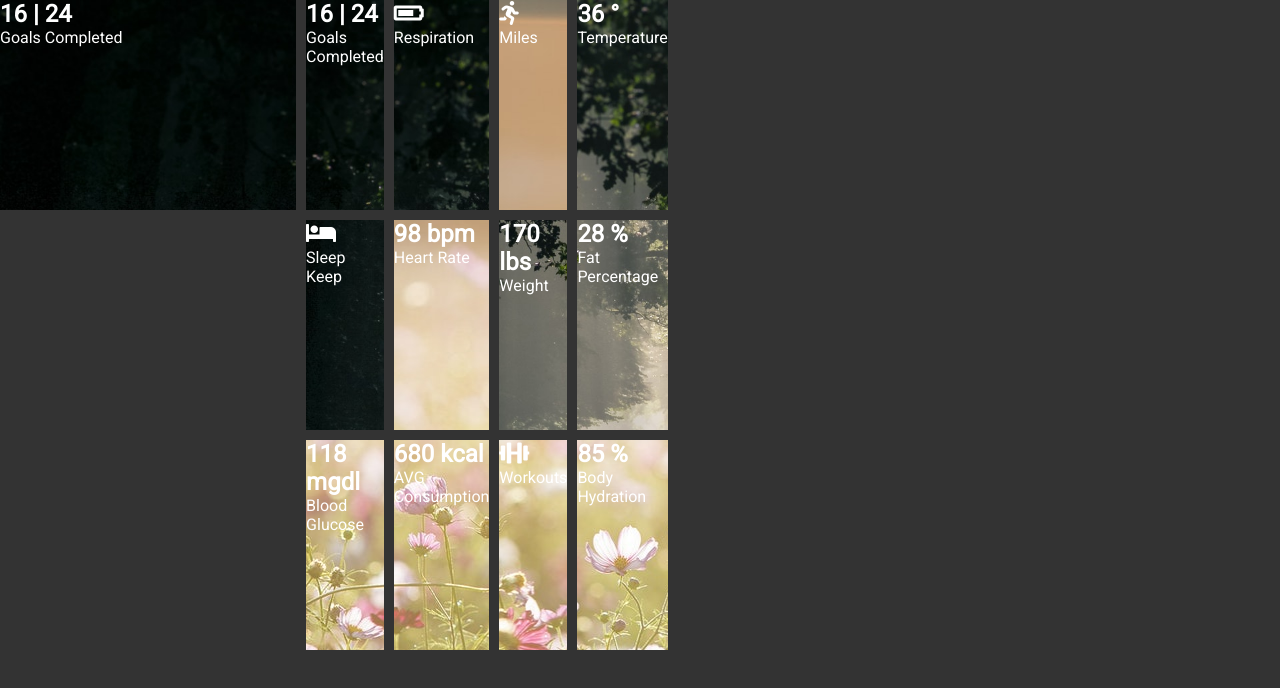
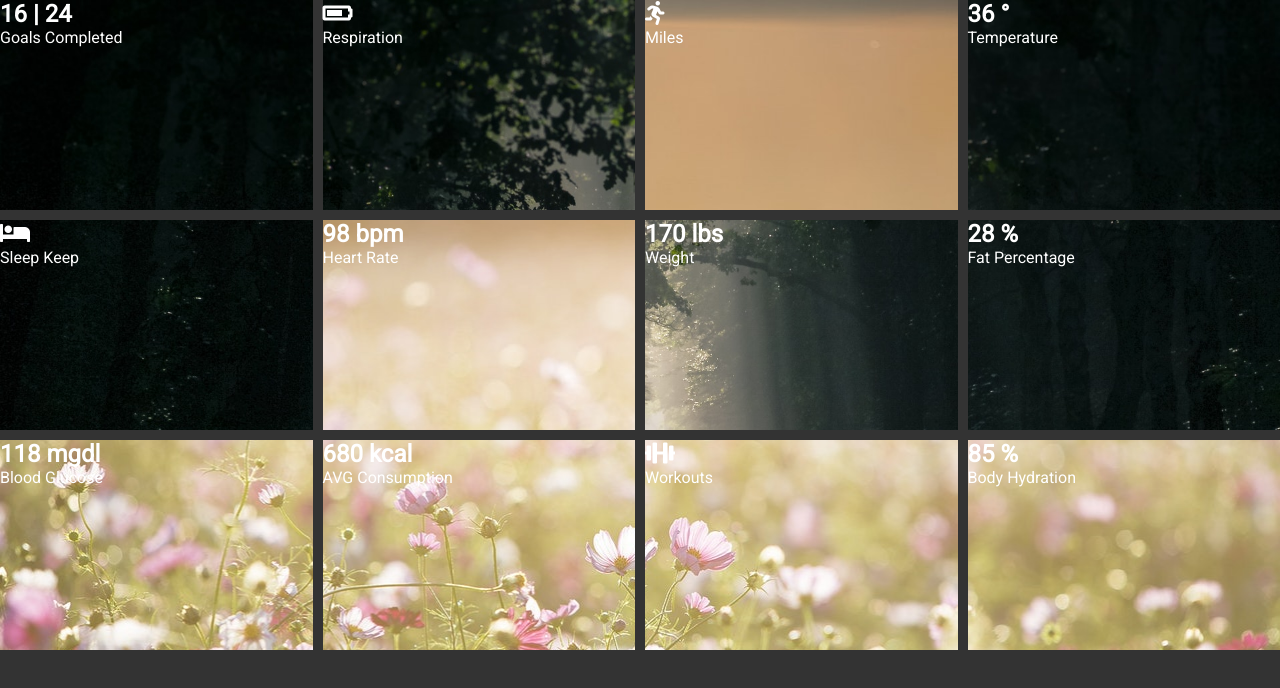
Before and after one commit to IbrEli/CSS-Grid, a plain HTML site: page CSS-GRID/index.html in a window 1280 px wide. Drawn offline with Linux system fonts and the light colour scheme.

Commit message:
Update index.html

```diff
--- a/CSS-GRID/index.html
+++ b/CSS-GRID/index.html
@@ -11,11 +11,6 @@
         <title>Health Panel</title>
     </head>
     <body>
-        <div class="container">
-            <div class="bg1">
-                <h2>16 <span>| 24</span></h2>
-                <p>Goals Completed</p>
-            </div>
             <div class="container">
                 <div class="bg1">
                   <h2>16 <span>| 24</span></h2>
```
